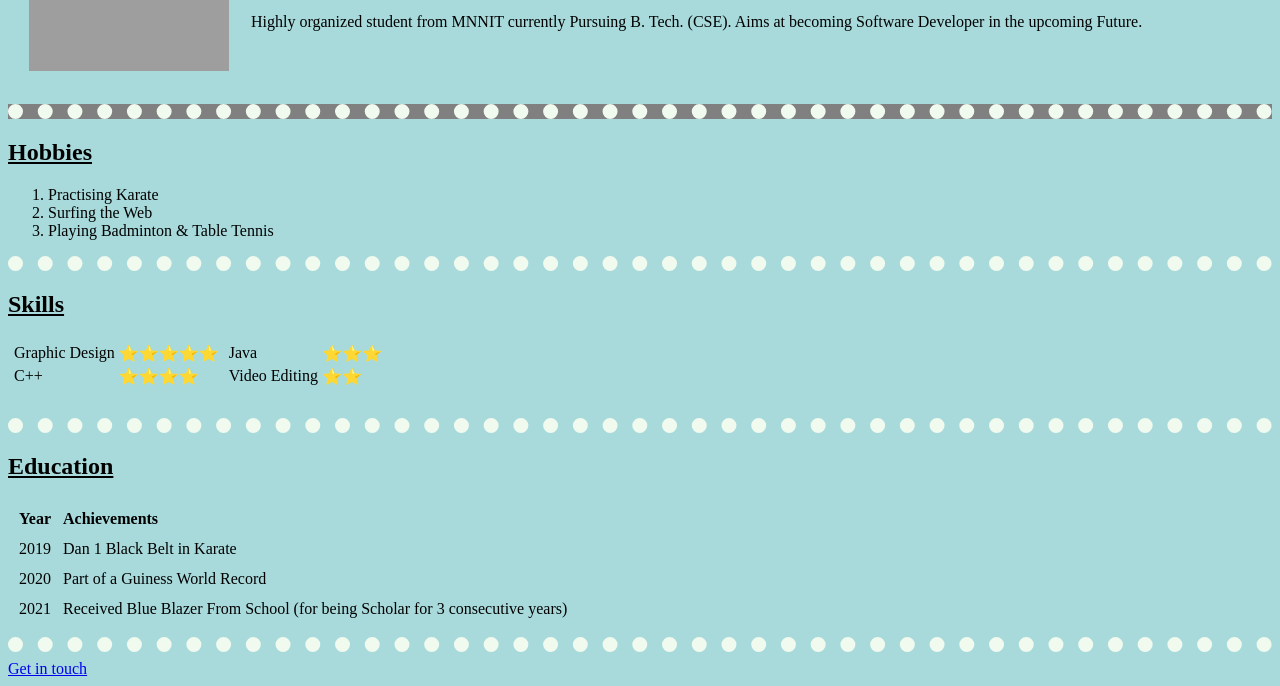
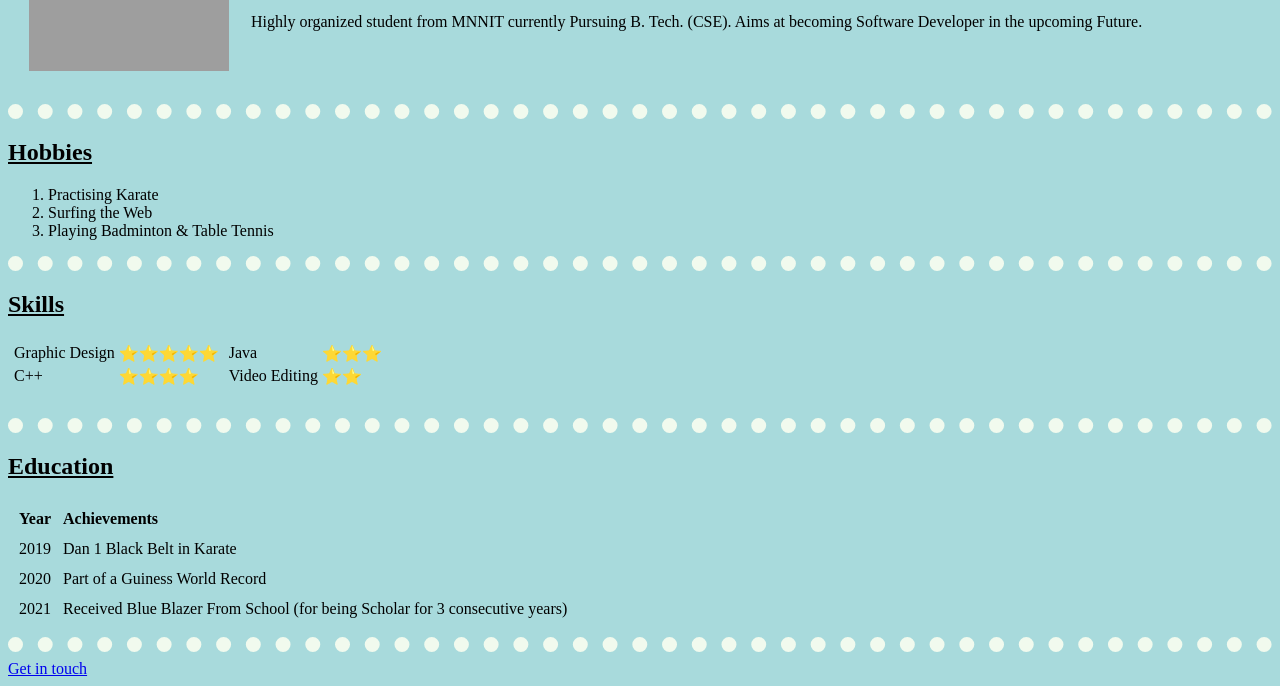
Before and after one commit to coderaryanjain/cv, a plain HTML site: page index.html in a window 1280 px wide. Shown: the part 158-844 px from the top of the page. Drawn offline with Linux system fonts and the light colour scheme; grey boxes are pictures that could not be loaded.

Commit message:
Added Initial Files

```diff
--- a/index.html
+++ b/index.html
@@ -22,7 +22,7 @@
       </td>
     </tr>
   </table>
-  <hr size="5" noshade>
+  <hr size="5">
   <h2><strong><u>Hobbies</u></strong></h2>
     <ol>
       <li>Practising Karate</li>
```
